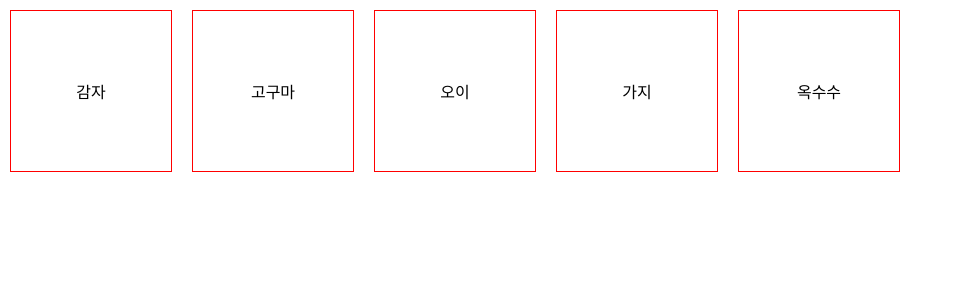
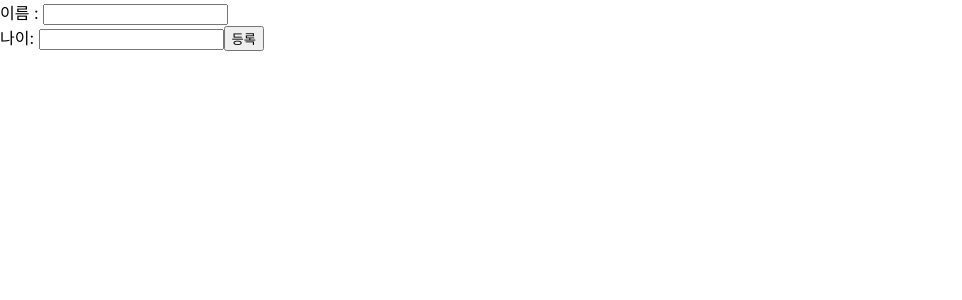
Before and after one commit to minkik715/react-start, a React (Create React App) app: page / in a window 1280 px wide. Shown: the top 300 px of the page, without its empty margins (0-962 px from the left). Built offline with nearby package versions, Linux system fonts and the light colour scheme.

Commit message:
feat: arr state 추가 삭제

```diff
--- a/src/App.js
+++ b/src/App.js
@@ -1,17 +1,46 @@
 import React, {useState} from 'react';
 import "App.css"
+
 function App() {
-
-    const [fruits, setFruits] = useState(["감자", "고구마", '오이', '가지', "옥수수"]);
+    const [users, setUsers] = useState([]);
+    const [name, setName] = useState("");
+    const [age, setAge] = useState("");
     return (
-        <div className="fruits-style">
-            {
-                fruits.map(fruit => {
-                    return <div className="fruit-border">
-                        {fruit}
+        <div>
+            <div>
+                이름 : <input value={name} onChange={
+                event => {
+                    setName(event.target.value)
+                }
+            }/>
+                <br/>
+                나이: <input value={age} onChange={
+                event => {
+                    setAge(event.target.value)
+                }
+            }
+            />
+                <button onClick={() => {
+                    setUsers([...users, {"name": name, "age": age, "id": users.length + 1}])
+                    setAge(0)
+                    setName("")
+                }}>등록
+                </button>
+            </div>
+            <div className="fruits-style">
+                {users.map((user) => {
+                    return <div key={user.id} className="fruit-border">
+                        {user.name}-{user.age}-{user.id}
+                        <button onClick={ () => {
+                            setUsers(users.filter((u) => {
+                                return u.id !== user.id
+                            }))
+                        }
+                        }>삭제
+                        </button>
                     </div>
-                })
-            }
+                })}
+            </div>
         </div>
 
     );
```
